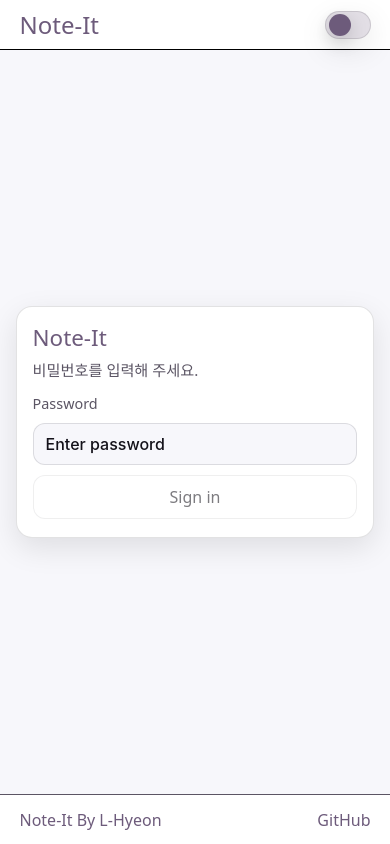
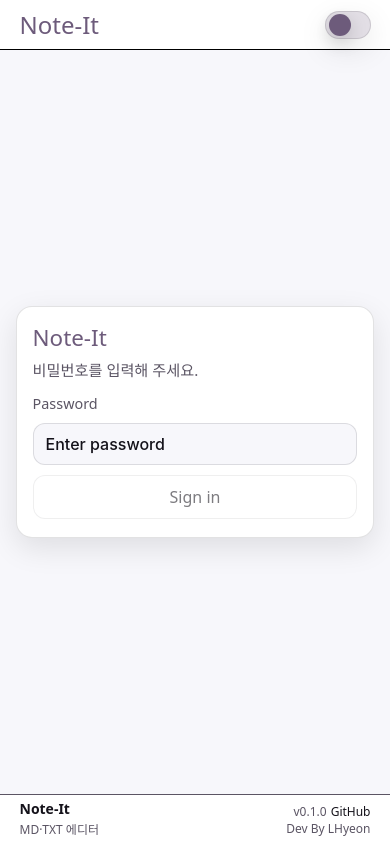
Before and after one commit to L-Hyeon/Note-It, a Next.js app: page / in a window 390 px wide. Built offline with nearby package versions, Linux system fonts and the light colour scheme; a web font is replaced by a local one.

Commit message:
fix(footer): refine responsive footer layout

```diff
--- a/src/components/Footer/Footer.module.css
+++ b/src/components/Footer/Footer.module.css
@@ -5,4 +5,73 @@
   display: flex;
   justify-content: space-between;
   align-items: center;
+  gap: 10px;
+  min-height: 50px;
+  color: var(--muted);
+  background: var(--surface);
 }
+
+.left {
+  display: flex;
+  flex-direction: column;
+  gap: 4px;
+  min-width: 0;
+}
+
+.right {
+  display: flex;
+  align-items: center;
+  gap: 10px;
+  flex-wrap: wrap;
+  justify-content: flex-end;
+}
+
+.line {
+  display: flex;
+  align-items: center;
+  gap: 4px;
+}
+
+.brand {
+  font-size: 14px;
+  font-weight: 700;
+  color: var(--text);
+  line-height: 1.2;
+}
+
+.desc {
+  font-size: 12px;
+  color: var(--muted);
+  line-height: 1.4;
+}
+
+.meta {
+  font-size: 12px;
+  color: var(--muted);
+  white-space: nowrap;
+}
+
+.link {
+  font-size: 12px;
+  color: var(--text);
+  text-decoration: none;
+  transition:
+    color 120ms ease,
+    opacity 120ms ease;
+}
+
+.link:hover {
+  color: var(--accent);
+}
+
+@media (max-width: 720px) {
+  .right {
+    flex-direction: column;
+    align-items: flex-end;
+    gap: 0;
+  }
+
+  .right {
+    justify-content: flex-start;
+  }
+}
--- a/src/components/Footer/Footer.tsx
+++ b/src/components/Footer/Footer.tsx
@@ -3,17 +3,23 @@ import styles from "./Footer.module.css";
 type FooterProps = {
   filesRoot?: string;
   repoUrl?: string;
+  version?: string;
 };
 
 export function Footer({
-  filesRoot = process.env.FILES_ROOT ?? "/files",
   repoUrl = "https://github.com/L-Hyeon/Note-It",
+  version = "v0.1.0",
 }: FooterProps) {
-  const year = new Date().getFullYear();
-
   return (
     <footer className={styles.footer}>
-      <div>Note-It By L-Hyeon</div>
+      <div className={styles.left}>
+        <div className={styles.brand}>Note-It</div>
+        <div className={styles.desc}>MD·TXT 에디터</div>
+      </div>
+
+      <div className={styles.right}>
+        <div className={styles.line}>
+          <span className={styles.meta}>{version}</span>
           <a
             href={repoUrl}
             target="_blank"
@@ -21,6 +27,9 @@ export function Footer({
             className={styles.link}>
             GitHub
           </a>
+        </div>
+        <span className={styles.meta}>Dev By LHyeon</span>
+      </div>
     </footer>
   );
 }
--- a/src/components/List/List.module.css
+++ b/src/components/List/List.module.css
@@ -11,6 +11,8 @@
   gap: 10px;
 
   margin-inline: auto;
+
+  border-radius: 10px;
 }
 
 .item {
```
Lines whose indentation alone changed are shown as unchanged.
